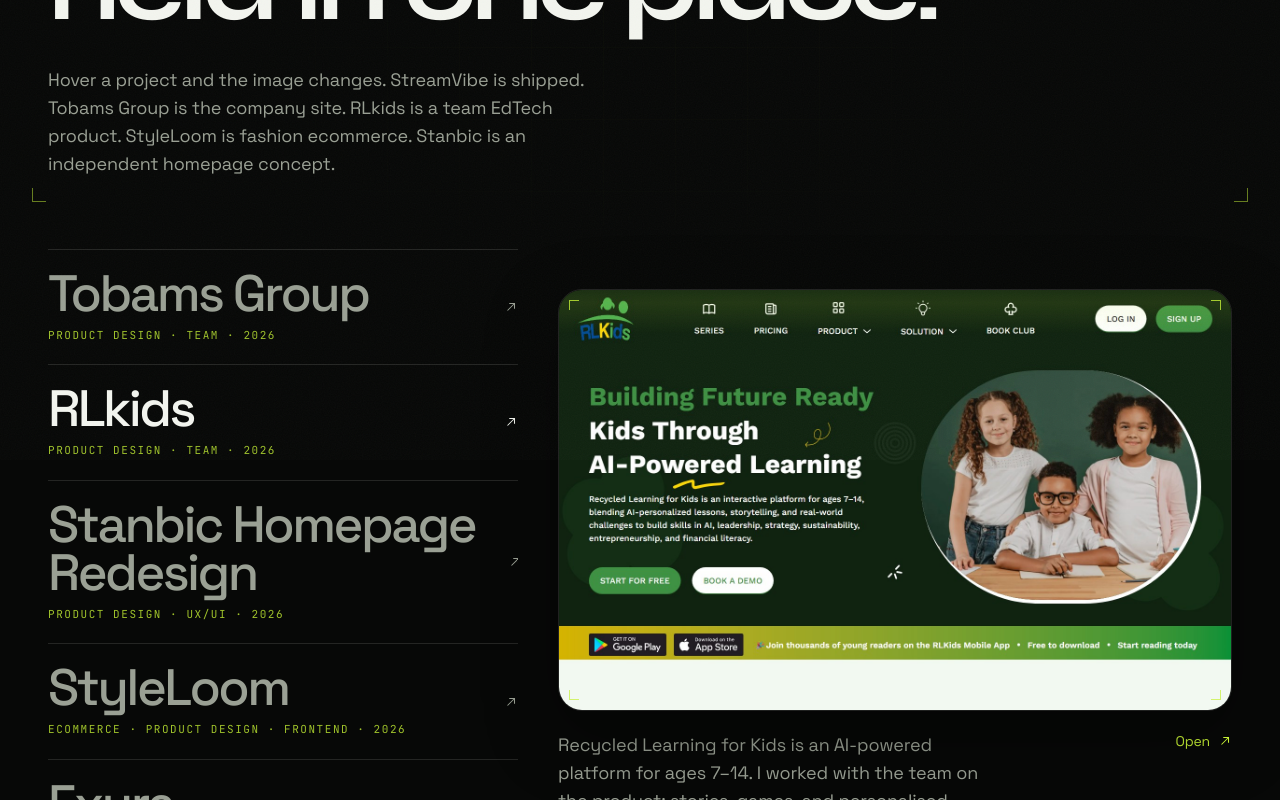
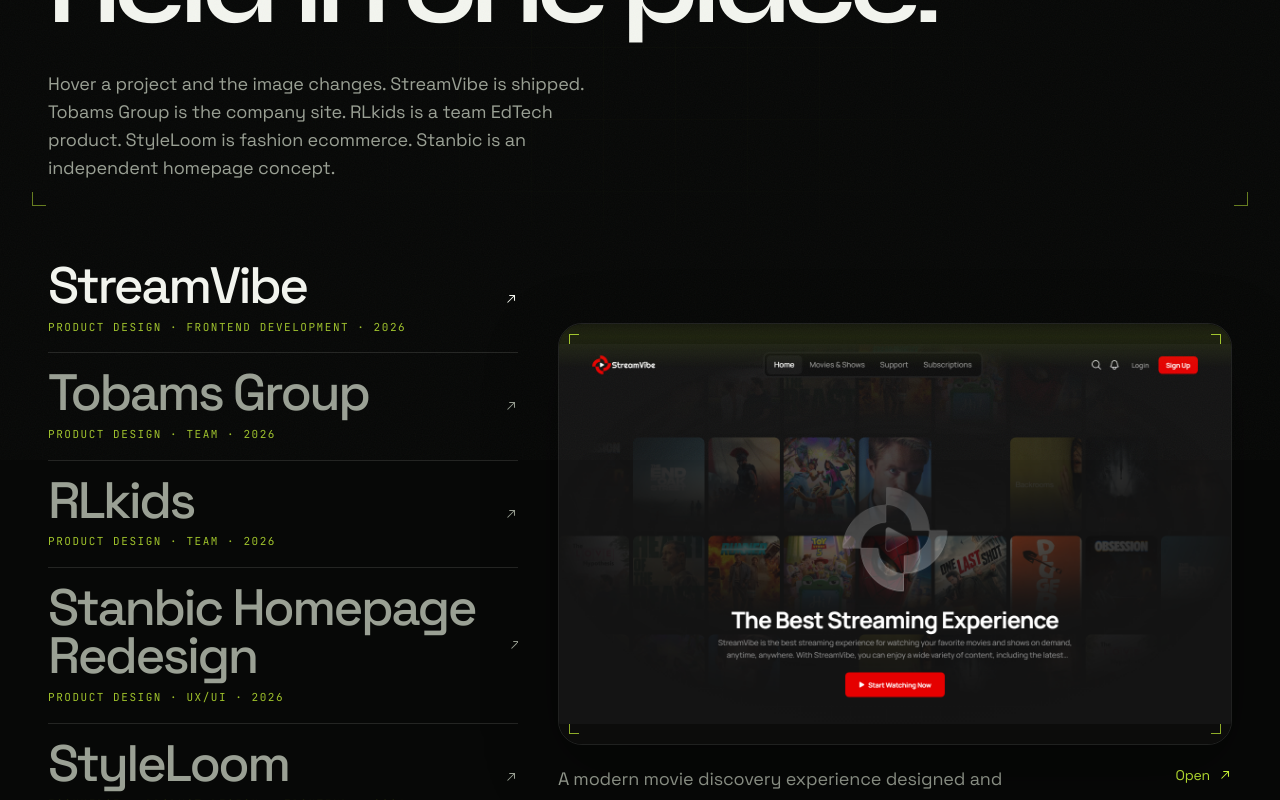
Before and after one commit to CourageCharly/Courage-Livingstone, a Next.js app: page /work in a window 1280 px wide. Shown: the part 340-1140 px from the top of the page. Built offline with nearby package versions, Linux system fonts and the light colour scheme.

Commit message:
Make work scroll swap images immediately and keep titles on screen.

```diff
--- a/src/app/about/page.tsx
+++ b/src/app/about/page.tsx
@@ -92,8 +92,8 @@
                       {item.title}
                       <span className="text-muted-foreground"> · {item.org}</span>
                     </h3>
-                    <p className="mt-0.5 text-lg text-muted-foreground">{item.place}</p>
-                    <p className="mt-2 max-w-2xl text-lg text-muted-foreground">{item.body}</p>
+                    <p className="mt-0.5 text-base text-muted-foreground sm:text-lg">{item.place}</p>
+                    <p className="mt-2 max-w-2xl text-base text-muted-foreground sm:text-lg">{item.body}</p>
                   </div>
                 </article>
               </Rise>
@@ -138,7 +138,7 @@
             <p className="kicker text-lime">Also</p>
             <h2 className="display mt-4 text-4xl sm:text-6xl">In public.</h2>
           </Rise>
-          <div className="mt-12 grid grid-cols-2 gap-4">
+          <div className="mt-12 grid grid-cols-1 gap-4 sm:grid-cols-2">
             {notes.map((note, index) => (
               <Rise key={note.title} delay={index * 0.06} className="h-full min-w-0">
                 <article className="panel flex h-full flex-col p-6 sm:p-8">
--- a/src/app/work/page.tsx
+++ b/src/app/work/page.tsx
@@ -18,10 +18,10 @@
         <TechMarks />
         <PageWrapper className="relative">
           <p className="kicker text-lime">Work</p>
-          <h1 className="display mt-6 max-w-5xl text-[clamp(3.4rem,8vw,7rem)]">
+          <h1 className="display mt-6 max-w-5xl text-[clamp(2.4rem,8vw,7rem)] leading-[1.08] sm:leading-[0.92]">
             <MaskLines lines={["Selected work,", "held in one place."]} />
           </h1>
-          <p className="load-rise load-d2 mt-8 max-w-xl text-lg text-muted-foreground">
+          <p className="load-rise load-d2 mt-8 max-w-xl text-base text-muted-foreground sm:text-lg">
             Hover a project and the image changes. StreamVibe is shipped. Tobams Group is the company
             site. RLkids is a team EdTech product. StyleLoom is fashion ecommerce. Stanbic is an
             independent homepage concept.
--- a/src/components/home/approach.tsx
+++ b/src/components/home/approach.tsx
@@ -12,7 +12,7 @@
       <PageWrapper>
         <Rise>
           <p className="kicker text-lime">Services</p>
-          <h2 className="display mt-4 text-5xl sm:text-6xl">What I do</h2>
+          <h2 className="display mt-4 text-4xl sm:text-6xl">What I do</h2>
         </Rise>
         <div className="mt-12 grid gap-4 md:grid-cols-2">
           {services.filter((item) => item.index !== "05").map((item, index) => {
--- a/src/components/home/hero.tsx
+++ b/src/components/home/hero.tsx
@@ -31,7 +31,7 @@
 }) {
   const at = accent ? text.indexOf(accent) : -1;
   return (
-    <span className="relative block whitespace-nowrap">
+    <span className="relative block whitespace-nowrap max-[360px]:whitespace-normal">
       {caret === 0 ? <span className="caret absolute top-[0.12em] left-0" /> : null}
       {text.split("").map((character, index) => {
         const lime = at >= 0 && index >= at && index < at + accent.length;
--- a/src/components/home/selected-work.tsx
+++ b/src/components/home/selected-work.tsx
@@ -1,46 +1,36 @@
 "use client";
 
-import { useRef, useState } from "react";
+import { useRef } from "react";
 import Link from "next/link";
-import { useMotionValueEvent, useReducedMotion, useScroll } from "framer-motion";
-import { projects } from "@/lib";
+import { useReducedMotion } from "framer-motion";
+import { cn, projects } from "@/lib";
 import PageWrapper from "@/components/layout/page-wrapper";
 import { TechCorners } from "@/components/layout/tech-marks";
 import ProjectMedia from "@/components/work/project-media";
+import { usePinnedWork } from "@/components/work/use-pinned-work";
 
 const SelectedWork = () => {
   const reduce = useReducedMotion();
   const sectionRef = useRef<HTMLElement>(null);
-  const [active, setActive] = useState(0);
-  const [hovered, setHovered] = useState<number | null>(null);
-  const { scrollYProgress } = useScroll({
-    target: sectionRef,
-    offset: ["start start", "end end"],
-  });
-
-  useMotionValueEvent(scrollYProgress, "change", (value) => {
-    if (reduce) return;
-    const last = projects.length - 1;
-    const next = Math.min(last, Math.max(0, Math.round(value * last)));
-    setActive((current) => (current === next ? current : next));
-  });
+  const { setHovered, shown } = usePinnedWork(sectionRef, projects.length, reduce);
+  const project = projects[shown];
 
   if (reduce) {
     return (
       <section id="work" className="border-t border-border py-20">
         <PageWrapper className="space-y-6">
           <h2 className="display text-5xl">Selected work</h2>
-          {projects.map((project) => (
-            <Link key={project.slug} href={`/work/${project.slug}`} className="panel block overflow-hidden">
+          {projects.map((item) => (
+            <Link key={item.slug} href={`/work/${item.slug}`} className="panel block overflow-hidden">
               <ProjectMedia
-                cover={project.cover}
-                title={project.title}
+                cover={item.cover}
+                title={item.title}
                 className="aspect-[16/10] rounded-none border-0"
                 imageClassName="!object-cover object-center"
               />
               <div className="p-6">
-                <h3 className="text-3xl">{project.title}</h3>
-                <p className="mt-2 text-lg text-muted-foreground">{project.summary}</p>
+                <h3 className="text-3xl">{item.title}</h3>
+                <p className="mt-2 text-lg text-muted-foreground">{item.summary}</p>
               </div>
             </Link>
           ))}
@@ -49,24 +39,22 @@
     );
   }
 
-  const project = projects[hovered ?? active];
-
   return (
     <div id="work">
-    <section className="border-t border-border py-16 lg:hidden">
+    <section className="border-t border-border py-12 lg:hidden">
       <PageWrapper>
         <div className="mb-6 flex items-end justify-between gap-4">
-          <h2 className="display text-4xl">Selected work</h2>
+          <h2 className="display min-w-0 text-[1.85rem] sm:text-4xl">Selected work</h2>
           <Link href="/work" className="shrink-0 text-sm text-lime">
             All work →
           </Link>
         </div>
-        <div className="flex snap-x snap-mandatory gap-4 overflow-x-auto overscroll-x-contain pb-2 touch-pan-x [scrollbar-width:none] [&::-webkit-scrollbar]:hidden">
+        <div className="-mx-5 flex snap-x snap-mandatory gap-4 overflow-x-auto overscroll-x-contain px-5 pb-2 touch-pan-x [scrollbar-width:none] [&::-webkit-scrollbar]:hidden sm:mx-0 sm:px-0">
           {projects.map((item) => (
             <Link
               key={item.slug}
               href={`/work/${item.slug}`}
-              className="panel w-[82%] shrink-0 snap-start overflow-hidden sm:w-[70%]"
+              className="panel w-[min(82%,20.5rem)] shrink-0 snap-start overflow-hidden sm:w-[70%]"
             >
               <ProjectMedia
                 cover={item.cover}
@@ -74,10 +62,13 @@
                 className="aspect-[16/10] rounded-none border-0"
                 imageClassName="!object-cover object-center"
               />
-              <div className="p-5">
-                <p className="kicker text-lime">{item.label}</p>
-                <h3 className="mt-2 text-2xl">{item.title}</h3>
-                <p className="mt-2 text-lg text-muted-foreground">{item.summary}</p>
+              <div className="p-4 sm:p-5">
+                <p className="kicker text-lime">
+                  {item.label}
+                  <span className="whitespace-nowrap"> · {item.year}</span>
+                </p>
+                <h3 className="mt-2 text-xl break-words sm:text-2xl">{item.title}</h3>
+                <p className="mt-2 text-sm text-muted-foreground sm:text-lg">{item.summary}</p>
               </div>
             </Link>
           ))}
@@ -88,6 +79,7 @@
       ref={sectionRef}
       data-work-stage={project.slug}
       className="relative hidden border-t border-border lg:block"
+      data-work-pin
       style={{ height: `${(projects.length + 0.5) * 78}vh` }}
     >
       <div className="sticky top-[4.5rem] overflow-hidden pt-4" style={{ height: "calc(100svh - 4.5rem)" }}>
@@ -97,16 +89,20 @@
             <p className="kicker text-lime">Selected work</p>
             <ul className="mt-5">
               {projects.map((item, index) => {
-                const on = index === (hovered ?? active);
+                const on = index === shown;
                 return (
                   <li key={item.slug} className="border-b border-white/10">
                     <Link
                       href={`/work/${item.slug}`}
+                      data-active={on ? "true" : "false"}
                       onMouseEnter={() => setHovered(index)}
                       onFocus={() => setHovered(index)}
-                      className={`flex w-full items-baseline justify-between gap-4 py-2.5 text-left transition-colors ${on ? "text-foreground" : "text-foreground/35 hover:text-foreground/70"}`}
+                      className={cn(
+                        "flex w-full items-baseline justify-between gap-4 py-2.5 text-left",
+                        on ? "text-foreground" : "text-foreground/35 hover:text-foreground/70",
+                      )}
                     >
-                      <span className={`display text-[clamp(1.35rem,2.4vw,2.6rem)] ${on ? "text-lime" : ""}`}>{item.title}</span>
+                      <span className={cn("display text-[clamp(1.35rem,2.4vw,2.6rem)]", on && "text-lime")}>{item.title}</span>
                       <span className="font-mono text-[10px] tracking-[0.16em] uppercase">{item.year}</span>
                     </Link>
                   </li>
@@ -122,15 +118,24 @@
               className="panel absolute inset-0 overflow-hidden"
             >
               <TechCorners />
-              <ProjectMedia
-                cover={project.cover}
-                title={project.title}
-                priority={active === 0}
-                className="!aspect-auto h-full w-full rounded-none border-0"
-                imageClassName="!object-cover object-center"
-                sizes="(min-width: 1024px) 55vw, 100vw"
-              />
-              <div className="hero-scan pointer-events-none absolute inset-x-0 top-0 h-16 bg-gradient-to-b from-transparent via-lime/10 to-transparent" />
+              {projects.map((item, index) => (
+                <div
+                  key={item.slug}
+                  className={cn("absolute inset-0", shown === index ? "opacity-100" : "opacity-0")}
+                  aria-hidden={shown !== index}
+                >
+                  <ProjectMedia
+                    cover={item.cover}
+                    title={item.title}
+                    priority={index < 3}
+                    loading="eager"
+                    className="!aspect-auto h-full w-full rounded-none border-0"
+                    imageClassName="!object-cover object-center"
+                    sizes="(min-width: 1024px) 55vw, 100vw"
+                  />
+                </div>
+              ))}
+              <div className="hero-scan pointer-events-none absolute inset-x-0 top-0 z-[2] h-16 bg-gradient-to-b from-transparent via-lime/10 to-transparent" />
             </Link>
           </div>
 
--- a/src/components/work/archive.tsx
+++ b/src/components/work/archive.tsx
@@ -1,39 +1,37 @@
 "use client";
 
-import { useEffect, useRef, useState } from "react";
+import { useEffect, useLayoutEffect, useRef } from "react";
 import Link from "next/link";
-import { useMotionValueEvent, useReducedMotion, useScroll } from "framer-motion";
+import { useReducedMotion } from "framer-motion";
 import { cn, projects } from "@/lib";
 import { Arrow } from "@/components/shared/text-link";
 import { TechCorners } from "@/components/layout/tech-marks";
 import PageWrapper from "@/components/layout/page-wrapper";
 import ProjectMedia from "@/components/work/project-media";
+import { usePinnedWork } from "@/components/work/use-pinned-work";
 
 const Archive = () => {
   const reduce = useReducedMotion();
   const sectionRef = useRef<HTMLElement>(null);
-  const [active, setActive] = useState(0);
-  const [hovered, setHovered] = useState<number | null>(null);
+  const listRef = useRef<HTMLDivElement>(null);
+  const { setHovered, shown } = usePinnedWork(sectionRef, projects.length, reduce);
+  const current = projects[shown];
 
   useEffect(() => {
     const root = document.documentElement;
     root.classList.add("hide-scrollbar");
     return () => root.classList.remove("hide-scrollbar");
   }, []);
-  const { scrollYProgress } = useScroll({
-    target: sectionRef,
-    offset: ["start start", "end end"],
-  });
 
-  useMotionValueEvent(scrollYProgress, "change", (value) => {
-    if (reduce) return;
-    const last = projects.length - 1;
-    const next = Math.min(last, Math.max(0, Math.round(value * last)));
-    setActive((current) => (current === next ? current : next));
-  });
-
-  const current = projects[hovered ?? active];
-  const shown = hovered ?? active;
+  useLayoutEffect(() => {
+    const root = listRef.current;
+    const item = root?.querySelector<HTMLElement>(`[data-work-item="${shown}"]`);
+    if (!root || !item) return;
+    const rootRect = root.getBoundingClientRect();
+    const itemRect = item.getBoundingClientRect();
+    if (itemRect.top < rootRect.top) root.scrollTop -= rootRect.top - itemRect.top;
+    else if (itemRect.bottom > rootRect.bottom) root.scrollTop += itemRect.bottom - rootRect.bottom;
+  }, [shown]);
 
   if (reduce) {
     return (
@@ -43,7 +41,7 @@
             <ProjectList active={shown} onHover={setHovered} mobileImages />
           </div>
           <div className="relative hidden lg:col-span-7 lg:block">
-            <Preview project={current} />
+            <Preview shown={shown} project={current} />
           </div>
         </div>
       </PageWrapper>
@@ -60,19 +58,23 @@
       <section
         ref={sectionRef}
         className="relative hidden lg:block"
+        data-work-pin
         style={{ height: `${(projects.length + 0.5) * 78}vh` }}
       >
-        <div className="sticky top-[4.5rem] overflow-hidden pt-4 pb-16" style={{ height: "calc(100svh - 4.5rem)" }}>
+        <div className="sticky top-[4.5rem] overflow-hidden pt-4 pb-8" style={{ height: "calc(100svh - 4.5rem)" }}>
           <PageWrapper className="h-full">
             <div
-              className="grid h-full content-start items-stretch gap-10 pt-6 lg:grid-cols-12 lg:content-center lg:pt-0"
+              className="grid h-full content-start items-stretch gap-10 pt-4 lg:grid-cols-12 lg:pt-0"
               onMouseLeave={() => setHovered(null)}
             >
-              <div className="flex h-full min-h-0 flex-col justify-center overflow-y-auto [scrollbar-width:none] [-ms-overflow-style:none] [&::-webkit-scrollbar]:hidden lg:col-span-5">
+              <div
+                ref={listRef}
+                className="flex h-full min-h-0 flex-col justify-start overflow-y-auto [scrollbar-width:none] [-ms-overflow-style:none] [&::-webkit-scrollbar]:hidden lg:col-span-5"
+              >
                 <ProjectList active={shown} onHover={setHovered} />
               </div>
-              <div className="relative hidden min-h-[16rem] lg:col-span-7 lg:block">
-                <Preview project={current} />
+              <div className="relative hidden min-h-0 lg:col-span-7 lg:block">
+                <Preview shown={shown} project={current} />
               </div>
             </div>
           </PageWrapper>
@@ -92,27 +94,29 @@
   mobileImages?: boolean;
 }) {
   return (
-    <ul className="pb-2">
+    <ul>
       {projects.map((project, index) => {
         const selected = index === active;
         return (
-          <li key={project.slug} className="border-b border-border last:border-b-0">
+          <li key={project.slug} data-work-item={index} className="border-b border-border last:border-b-0">
             <Link
               href={`/work/${project.slug}`}
               data-cursor="Open"
+              data-active={selected ? "true" : "false"}
               onMouseEnter={() => onHover(index)}
               onFocus={() => onHover(index)}
               className={cn(
-                "group flex items-center justify-between gap-4 py-4 outline-none transition-colors lg:py-5",
+                "group flex items-center justify-between gap-4 py-3.5 outline-none lg:py-4",
                 selected ? "text-foreground" : "text-muted-foreground hover:text-foreground",
               )}
             >
               <span className="min-w-0">
-                <span className="block text-[clamp(2rem,4vw,3.2rem)] leading-[0.95] font-medium tracking-[-0.05em]">
+                <span className="block text-[clamp(1.7rem,4vw,3.2rem)] leading-[0.95] font-medium tracking-[-0.05em] break-words">
                   {project.title}
                 </span>
                 <span className="mt-2 block font-mono text-[11px] tracking-[0.14em] text-lime/80 uppercase">
-                  {project.label} · {project.year}
+                  {project.label}
+                  <span className="whitespace-nowrap"> · {project.year}</span>
                 </span>
               </span>
               <Arrow />
@@ -129,7 +133,7 @@
                     }
                   />
                 </div>
-                <p className="mt-4 text-lg text-muted-foreground">{project.summary}</p>
+                <p className="mt-4 text-base text-muted-foreground sm:text-lg">{project.summary}</p>
               </div>
             ) : null}
           </li>
@@ -139,21 +143,36 @@
   );
 }
 
-function Preview({ project }: { project: (typeof projects)[number] }) {
+function Preview({
+  shown,
+  project,
+}: {
+  shown: number;
+  project: (typeof projects)[number];
+}) {
   return (
     <Link href={`/work/${project.slug}`} data-cursor="Open" className="group flex h-full flex-col justify-center outline-none">
       <div className="relative overflow-hidden rounded-[24px] border border-white/10 shadow-[0_24px_70px_rgba(0,0,0,0.35)]">
         <TechCorners />
-        <ProjectMedia
-          cover={project.cover}
-          title={project.title}
-          priority
-          className="rounded-none border-0"
-          imageClassName={
-            project.slug === "stanbic" ? "object-cover object-center" : "object-contain object-center"
-          }
-        />
-        <div className="hero-scan pointer-events-none absolute inset-x-0 top-0 h-16 bg-gradient-to-b from-transparent via-lime/10 to-transparent" />
+        {projects.map((item, index) => (
+          <div
+            key={item.slug}
+            className={cn(index === 0 ? "relative" : "absolute inset-0", shown === index ? "z-[1] opacity-100" : "z-0 opacity-0")}
+            aria-hidden={shown !== index}
+          >
+            <ProjectMedia
+              cover={item.cover}
+              title={item.title}
+              priority={index < 3}
+              loading="eager"
+              className="rounded-none border-0"
+              imageClassName={
+                item.slug === "stanbic" ? "object-cover object-center" : "object-contain object-center"
+              }
+            />
+          </div>
+        ))}
+        <div className="hero-scan pointer-events-none absolute inset-x-0 top-0 z-[2] h-16 bg-gradient-to-b from-transparent via-lime/10 to-transparent" />
       </div>
       <div className="mt-5 flex items-start justify-between gap-6">
         <p className="max-w-md text-lg text-muted-foreground">{project.summary}</p>
--- a/src/components/work/project-media.tsx
+++ b/src/components/work/project-media.tsx
@@ -10,6 +10,7 @@
   imageClassName?: string;
   alt?: string;
   sizes?: string;
+  loading?: "eager" | "lazy";
 };
 
 const ProjectMedia = ({
@@ -20,6 +21,7 @@
   imageClassName,
   alt,
   sizes = "(min-width: 1024px) 960px, 100vw",
+  loading,
 }: Props) => {
   const frame = cover.startsWith("frame:") ? cover.slice("frame:".length) : null;
 
@@ -34,6 +36,7 @@
           fill
           priority={priority}
           quality={90}
+          loading={priority ? undefined : loading}
           className={cn("object-contain object-center", imageClassName)}
           sizes={sizes}
         />
--- /dev/null
+++ b/src/components/work/use-pinned-work.ts
@@ -0,0 +1,53 @@
+"use client";
+
+import { useLayoutEffect, useState, type RefObject } from "react";
+
+export function indexFromProgress(value: number, count: number) {
+  if (count <= 1) return 0;
+  return Math.min(count - 1, Math.max(0, Math.floor(value * count)));
+}
+
+export function usePinnedWork(
+  sectionRef: RefObject<HTMLElement | null>,
+  count: number,
+  reduce: boolean | null,
+) {
+  const [active, setActive] = useState(0);
+  const [hovered, setHovered] = useState<number | null>(null);
+
+  useLayoutEffect(() => {
+    if (reduce) return;
+    const el = sectionRef.current;
+    if (!el) return;
+
+    let frame = 0;
+
+    const apply = (fromScroll: boolean) => {
+      if (el.offsetHeight < 8) return;
+      const rect = el.getBoundingClientRect();
+      const start = window.scrollY + rect.top;
+      const end = start + el.offsetHeight - window.innerHeight;
+      const value = (window.scrollY - start) / Math.max(1, end - start);
+      const next = indexFromProgress(value, count);
+      if (fromScroll) setHovered((current) => (current == null ? current : null));
+      setActive((current) => (current === next ? current : next));
+    };
+
+    const onScroll = () => {
+      if (frame) return;
+      frame = window.requestAnimationFrame(() => {
+        frame = 0;
+        apply(true);
+      });
+    };
+
+    apply(false);
+    window.addEventListener("scroll", onScroll, { passive: true });
+    return () => {
+      window.removeEventListener("scroll", onScroll);
+      if (frame) window.cancelAnimationFrame(frame);
+    };
+  }, [count, reduce, sectionRef]);
+
+  return { active, hovered, setHovered, shown: hovered ?? active };
+}
```
Also changed, not shown: src/components/home/contact-cta.tsx (+4 -4 lines), src/components/shared/contact-banner.tsx (+4 -4 lines).
